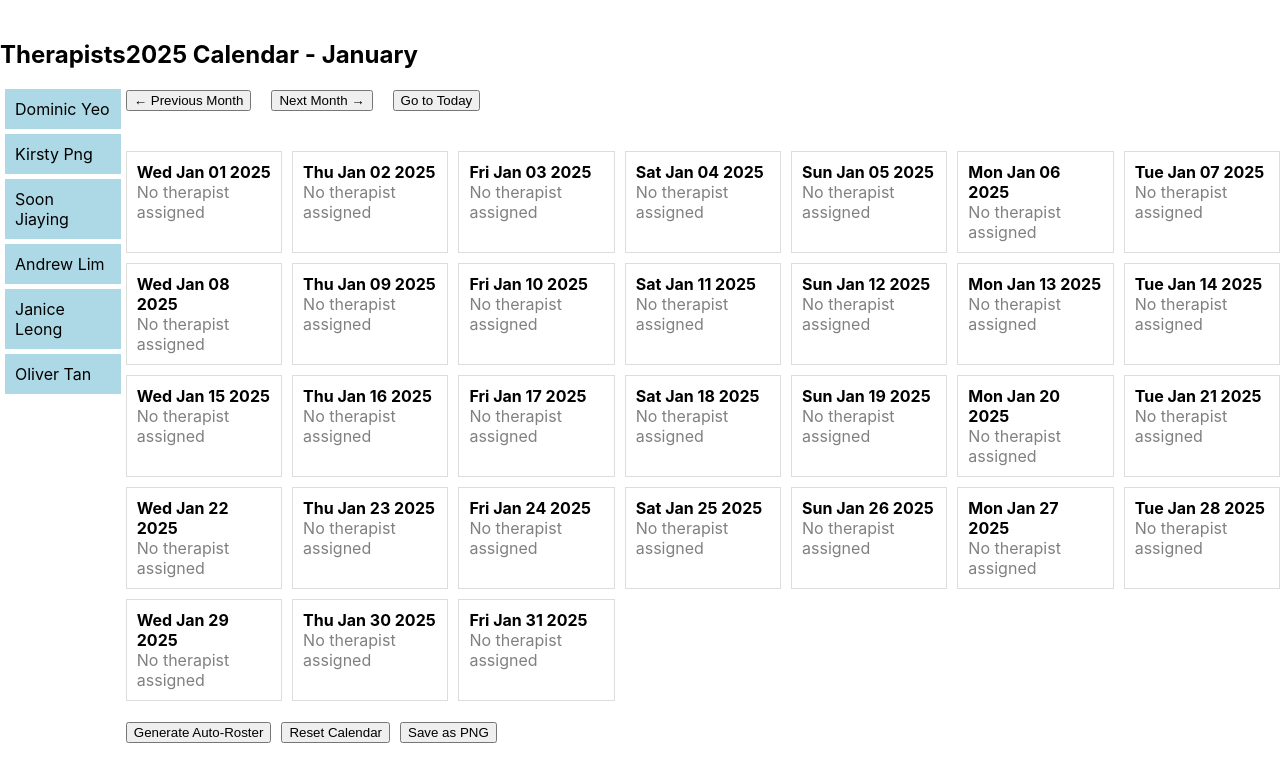
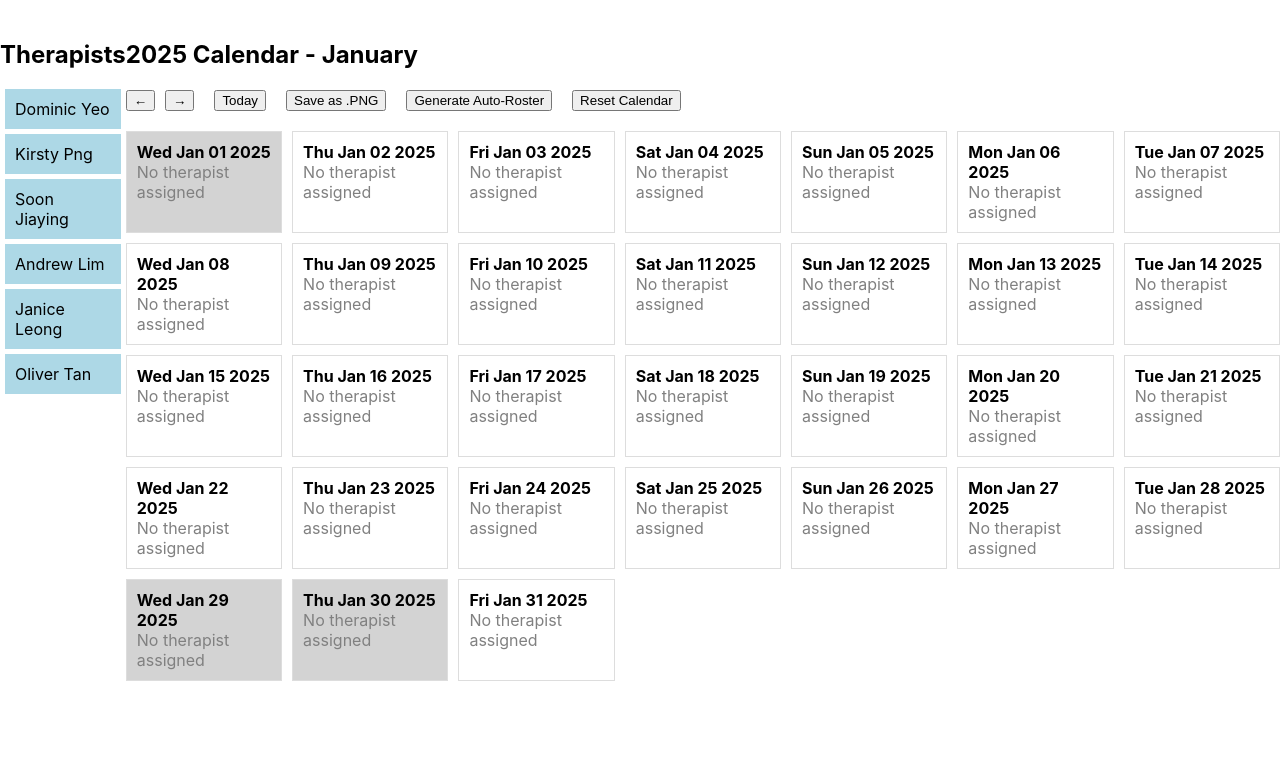
Before and after one commit to jxhnthan/hwb-crisis-rostering, a React (Create React App) app: page / in a window 1280 px wide. Shown: the top 782 px of the page. Built offline with nearby package versions, Linux system fonts and the light colour scheme.

Commit message:
Add files via upload

```diff
--- a/src/App.js
+++ b/src/App.js
@@ -10,20 +10,20 @@ const therapists = [
   "Andrew Lim", "Janice Leong", "Oliver Tan"
 ];
 
-// Blocked days (e.g., public holidays and special days)
+// Define blocked days for 2025
 const blockedDays = [
-  { date: '2025-01-01', reason: 'New Year\'s Day' },
-  { date: '2025-01-29', reason: 'Chinese New Year' },
-  { date: '2025-01-30', reason: 'Chinese New Year' },
-  { date: '2025-03-31', reason: 'Hari Raya Puasa' },
-  { date: '2025-04-18', reason: 'Good Friday' },
-  { date: '2025-05-01', reason: 'Labour Day' },
-  { date: '2025-05-12', reason: 'Vesak Day' },
-  { date: '2025-06-07', reason: 'Hari Raya Haji' },
-  { date: '2025-08-09', reason: 'National Day' },
-  { date: '2025-10-20', reason: 'Deepavali' },
-  { date: '2025-10-21', reason: 'NUS Well-Being Day' }, // Blocked day
-  { date: '2025-12-25', reason: 'Christmas Day' }
+  '2025-01-01', // New Year's Day
+  '2025-01-29', // Chinese New Year
+  '2025-01-30',
+  '2025-03-31', // Hari Raya Puasa
+  '2025-04-18', // Good Friday
+  '2025-05-01', // Labour Day
+  '2025-05-12', // Vesak Day
+  '2025-06-07', // Hari Raya Haji
+  '2025-08-09', // National Day
+  '2025-10-20', // Deepavali
+  '2025-12-25', // Christmas Day
+  '2025-10-21', // NUS Well-Being Day
 ];
 
 // Helper function to get the dates for each month in 2025 with unique keys
@@ -37,7 +37,7 @@ const get2025Calendar = () => {
   const calendar = months.map(([days, month], monthIndex) => {
     const monthDays = Array.from({ length: days }, (_, dayIndex) => {
       const date = new Date(2025, monthIndex, dayIndex + 1);
-      const dayKey = `${2025}-${monthIndex + 1}-${dayIndex + 1}`; // Unique day identifier (YYYY-MM-DD)
+      const dayKey = date.toISOString().split('T')[0]; // Format as YYYY-MM-DD
       return {
         date,
         dayKey, // Use dayKey as the unique identifier
@@ -51,11 +51,6 @@ const get2025Calendar = () => {
 };
 
 const calendarData = get2025Calendar(); // Initialize full 2025 calendar
-
-// Check if a day is blocked
-const isBlockedDay = (dayKey) => {
-  return blockedDays.some(blocked => blocked.date === dayKey);
-};
 
 // Therapist Component (Draggable)
 const Therapist = ({ name }) => {
@@ -72,16 +67,13 @@ const Therapist = ({ name }) => {
 };
 
 // Calendar Day (Drop Zone)
-const CalendarDay = ({ day, moveTherapist, removeTherapist, isToday, monthIndex }) => {
-  const isBlocked = isBlockedDay(day.dayKey); // Check if this day is blocked
+const CalendarDay = ({ day, moveTherapist, removeTherapist, isToday, monthIndex, isBlocked }) => {
   const [, drop] = useDrop(() => ({
     accept: 'THERAPIST',
     drop: (item) => {
       if (!isBlocked) {
         console.log(`Dropped therapist: ${item.name} on ${day.dayKey} in month ${monthIndex}`);
         moveTherapist(item.name, day.dayKey, monthIndex); // Use dayKey as the unique identifier
-      } else {
-        console.log(`Cannot drop therapist on blocked day: ${day.dayKey}`);
       }
     }
   }));
@@ -94,9 +86,7 @@ const CalendarDay = ({ day, moveTherapist, removeTherapist, isToday, monthIndex
         padding: '10px',
         minHeight: '80px',
         position: 'relative',
-        backgroundColor: isBlocked ? '#f0f0f0' : isToday ? '#FFEB3B' : 'white', // Grey out blocked days
-        cursor: isBlocked ? 'not-allowed' : 'move', // Disable drop on blocked days
-        opacity: isBlocked ? 0.5 : 1 // Reduce opacity for blocked days
+        backgroundColor: isBlocked ? '#d3d3d3' : isToday ? '#FFEB3B' : 'white', // Blocked days greyed out
       }}
     >
       <strong>{day.date.toDateString()}</strong>
@@ -115,7 +105,6 @@ const CalendarDay = ({ day, moveTherapist, removeTherapist, isToday, monthIndex
       ) : (
         <div style={{ color: 'gray' }}>No therapist assigned</div>
       )}
-      {isBlocked && <div style={{ position: 'absolute', top: '5px', right: '5px', fontSize: '12px', color: 'red' }}>Blocked</div>}
     </div>
   );
 };
@@ -126,6 +115,7 @@ const Calendar = ({ monthDays, moveTherapist, removeTherapist, todayDate, monthI
     <div style={{ display: 'grid', gridTemplateColumns: 'repeat(7, 1fr)', gap: '10px', marginTop: '20px' }}>
       {monthDays.map((day, index) => {
         const isToday = todayDate && day.date.toDateString() === todayDate.toDateString();
+        const isBlocked = blockedDays.includes(day.dayKey);
         return (
           <CalendarDay
             key={day.dayKey} // Use the unique dayKey
@@ -134,6 +124,7 @@ const Calendar = ({ monthDays, moveTherapist, removeTherapist, todayDate, monthI
             removeTherapist={removeTherapist}
             isToday={isToday}
             monthIndex={monthIndex}
+            isBlocked={isBlocked} // Check if the day is blocked
           />
         );
       })}
@@ -208,12 +199,12 @@ const App = () => {
     newCalendar = newCalendar.map((month, monthIndex) => {
       return month.map(day => {
         const dayOfWeek = day.date.getDay(); // Get the day of the week (0-6)
-        if (dayOfWeek === 0 || dayOfWeek === 6 || isBlockedDay(day.dayKey)) {
-          return day; // Skip weekends (Saturday: 6, Sunday: 0) and blocked days
+        if (dayOfWeek === 0 || dayOfWeek === 6) {
+          return day; // Skip weekends (Saturday: 6, Sunday: 0)
         }
 
-        // If the day is empty, assign a therapist in round-robin fashion
-        if (day.therapists.length === 0) {
+        // If the day is empty and not blocked, assign a therapist in round-robin fashion
+        if (day.therapists.length === 0 && !blockedDays.includes(day.dayKey)) {
           let selectedTherapist = therapists[therapistIndex];
           day.therapists.push(selectedTherapist);
 
@@ -261,23 +252,15 @@ const App = () => {
 
         <div>
           <h2>2025 Calendar - {calendar[currentMonth][0].date.toLocaleString('default', { month: 'long' })}</h2>
-
-          {/* Navigation buttons to change months */}
-          <button
-            onClick={() => setCurrentMonth((prev) => (prev === 0 ? 11 : prev - 1))}
-            style={{ marginRight: '10px' }}
-          >
-            ← Previous Month
-          </button>
-          <button
-            onClick={() => setCurrentMonth((prev) => (prev === 11 ? 0 : prev + 1))}
-            style={{ marginLeft: '10px' }}
-          >
-            Next Month →
-          </button>
-
-          <button onClick={goToToday} style={{ marginBottom: '20px', marginLeft: '20px' }}>Go to Today</button>
-
+          <div>
+            <button onClick={() => setCurrentMonth((prev) => (prev === 0 ? 11 : prev - 1))} style={{ marginRight: '10px', cursor: 'pointer' }}>←</button>
+            <button onClick={() => setCurrentMonth((prev) => (prev === 11 ? 0 : prev + 1))} style={{ cursor: 'pointer' }}>→</button>
+            <button onClick={goToToday} style={{ marginLeft: '20px', cursor: 'pointer' }}>Today</button>
+            <button onClick={saveAsPNG} style={{ marginLeft: '20px', cursor: 'pointer' }}>Save as .PNG</button>
+            <button onClick={generateAutoRoster} style={{ marginLeft: '20px', cursor: 'pointer' }}>Generate Auto-Roster</button>
+            <button onClick={resetCalendar} style={{ marginLeft: '20px', cursor: 'pointer' }}>Reset Calendar</button>
+          </div>
+          <div ref={calendarRef}>
             <Calendar
               monthDays={calendar[currentMonth]}
               moveTherapist={moveTherapist}
@@ -285,11 +268,6 @@ const App = () => {
               todayDate={todayDate}
               monthIndex={currentMonth}
             />
-
-          <div style={{ marginTop: '20px' }}>
-            <button onClick={generateAutoRoster}>Generate Auto-Roster</button>
-            <button onClick={resetCalendar} style={{ marginLeft: '10px' }}>Reset Calendar</button>
-            <button onClick={saveAsPNG} style={{ marginLeft: '10px' }}>Save as PNG</button>
           </div>
         </div>
       </div>
```
Lines whose indentation alone changed are shown as unchanged.
